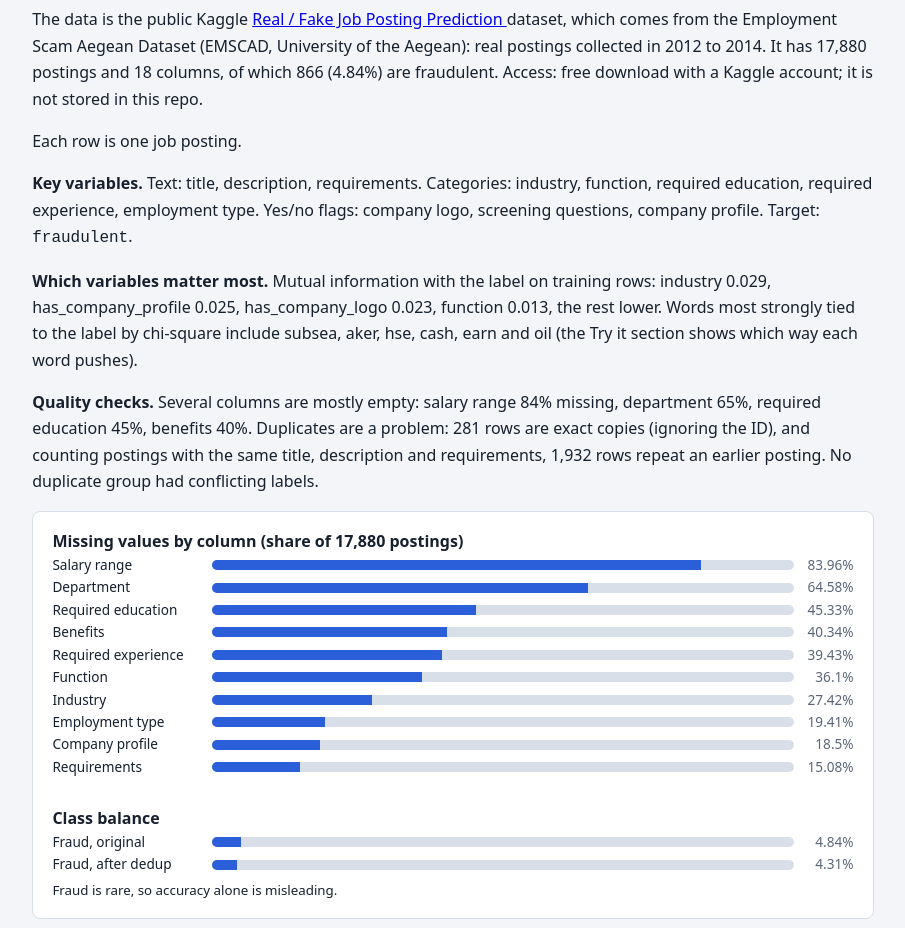
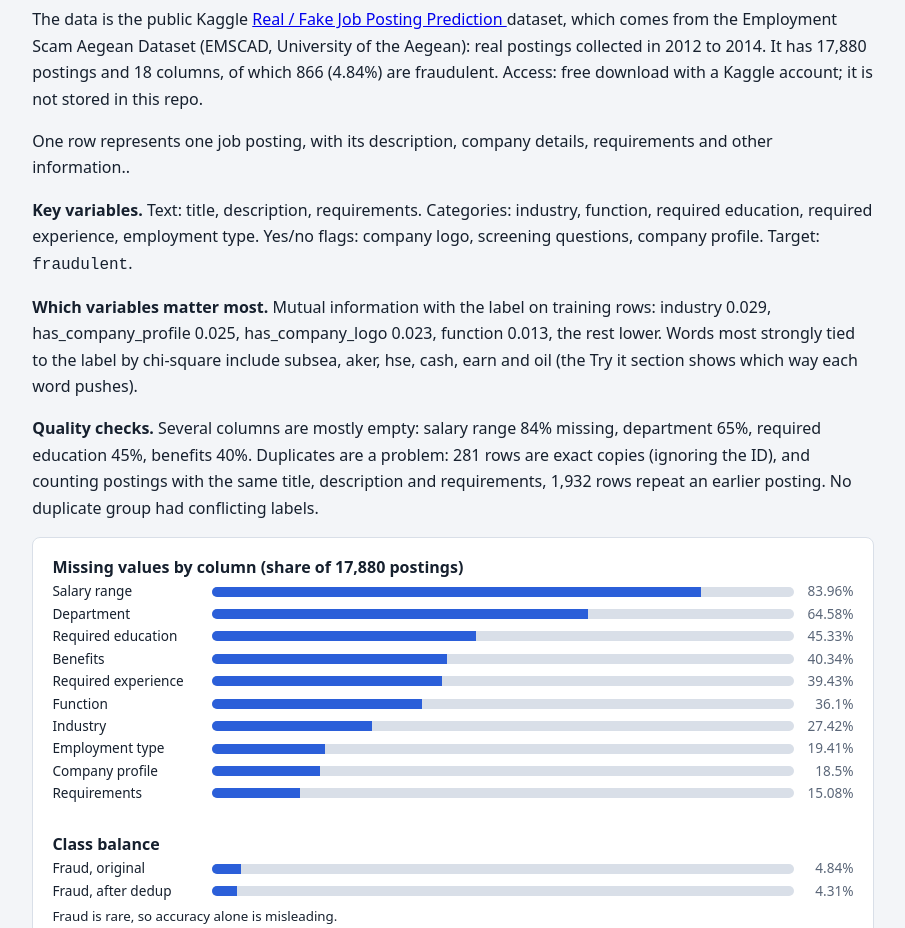
Before and after one commit to pramidimahathi-tech/fraud-job-detection, a plain HTML site: page index.html in a window 1280 px wide. Shown: the part 1000-1928 px from the top of the page, without its empty margins (187-1092 px from the left). Drawn offline with Linux system fonts and the light colour scheme.

Commit message:
Update index.html

```diff
--- a/index.html
+++ b/index.html
@@ -86,7 +86,7 @@
         it is not stored in this repo.
     </p>
 
-    <p>Each row is one job posting.</p>
+    <p>	One row represents one job posting, with its description, company details, requirements and other information..</p>
 
     <p>
         <b>Key variables.</b> Text: title, description, requirements.
```
